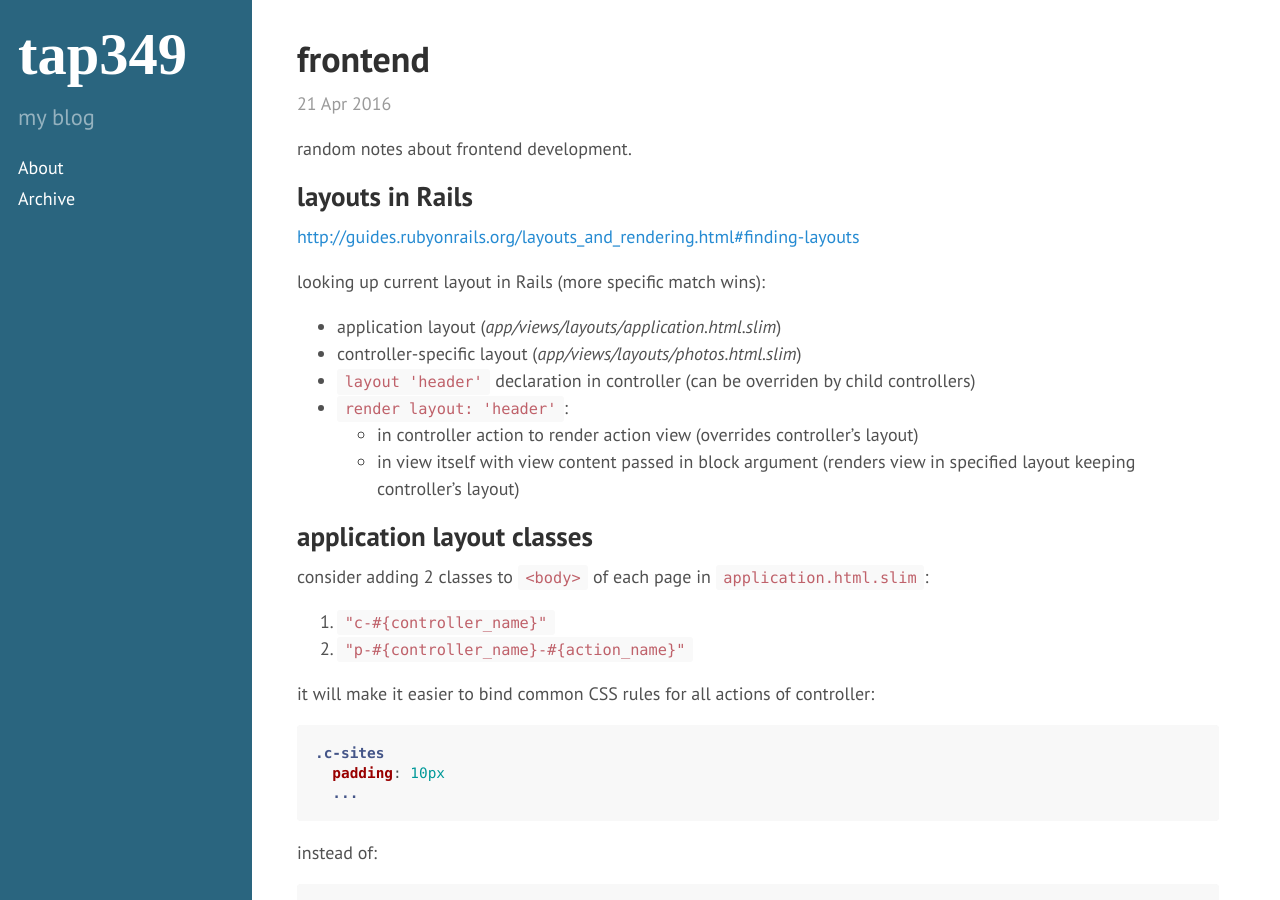
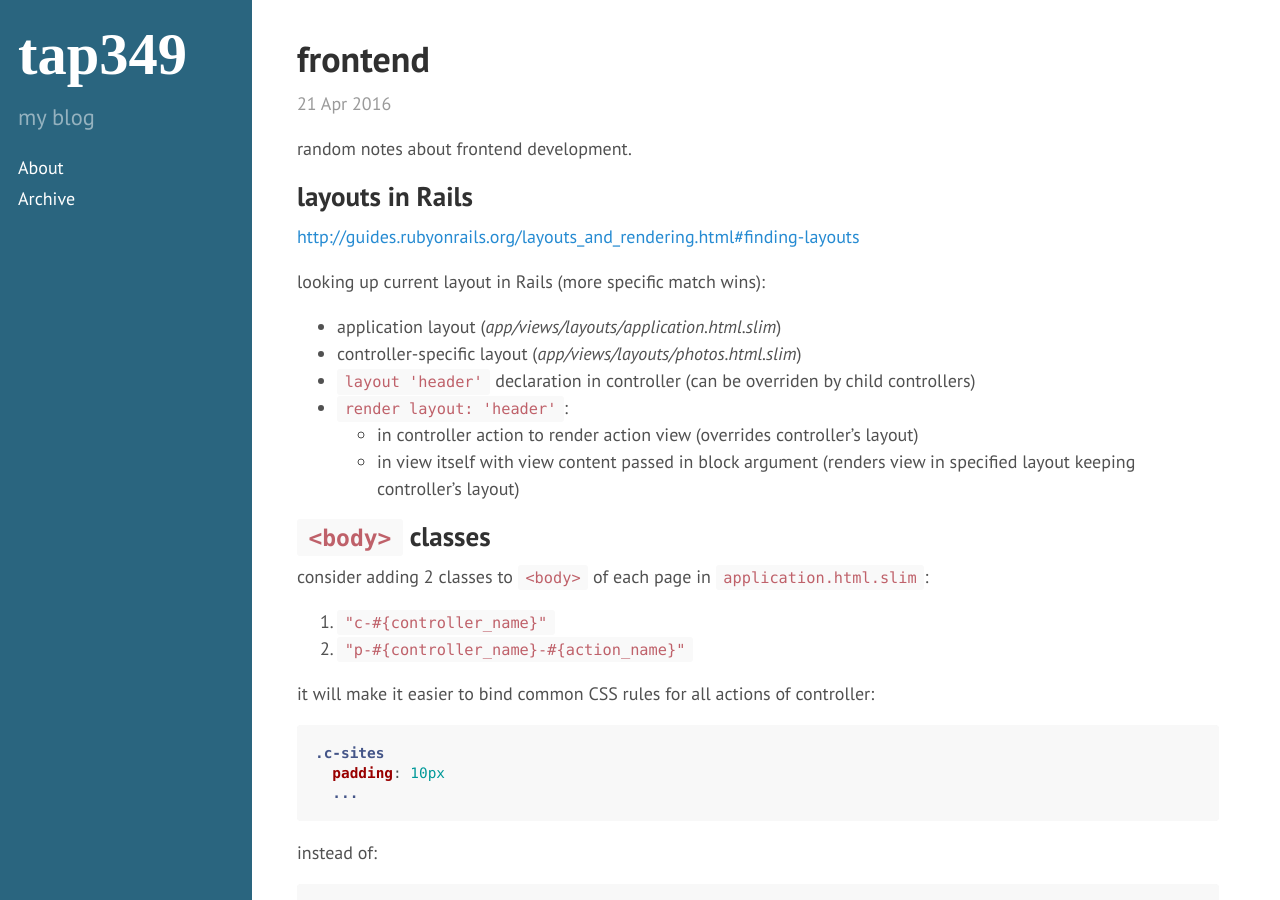
Before and after one commit to tap349/tap349.github.io, a Jekyll site: the page built from _posts/2016-04-21-frontend.md, in a window 1280 px wide and 900 px high. Built offline with Jekyll 4.4.1, drawn with Linux system fonts in a browser that asks for light colours.

Commit message:
update 2016-05-03_15:27:54

```diff
--- a/_posts/2016-04-21-frontend.md
+++ b/_posts/2016-04-21-frontend.md
@@ -26,7 +26,7 @@ looking up current layout in Rails (more specific match wins):
   - in view itself with view content passed in block argument
     (renders view in specified layout keeping controller's layout)
 
-## application layout classes
+## `<body>` classes
 
 consider adding 2 classes to `<body>` of each page in `application.html.slim`:
 
```
Also changed, not shown: other parts of _posts/2016-04-21-frontend.md (+1 -1 lines).
